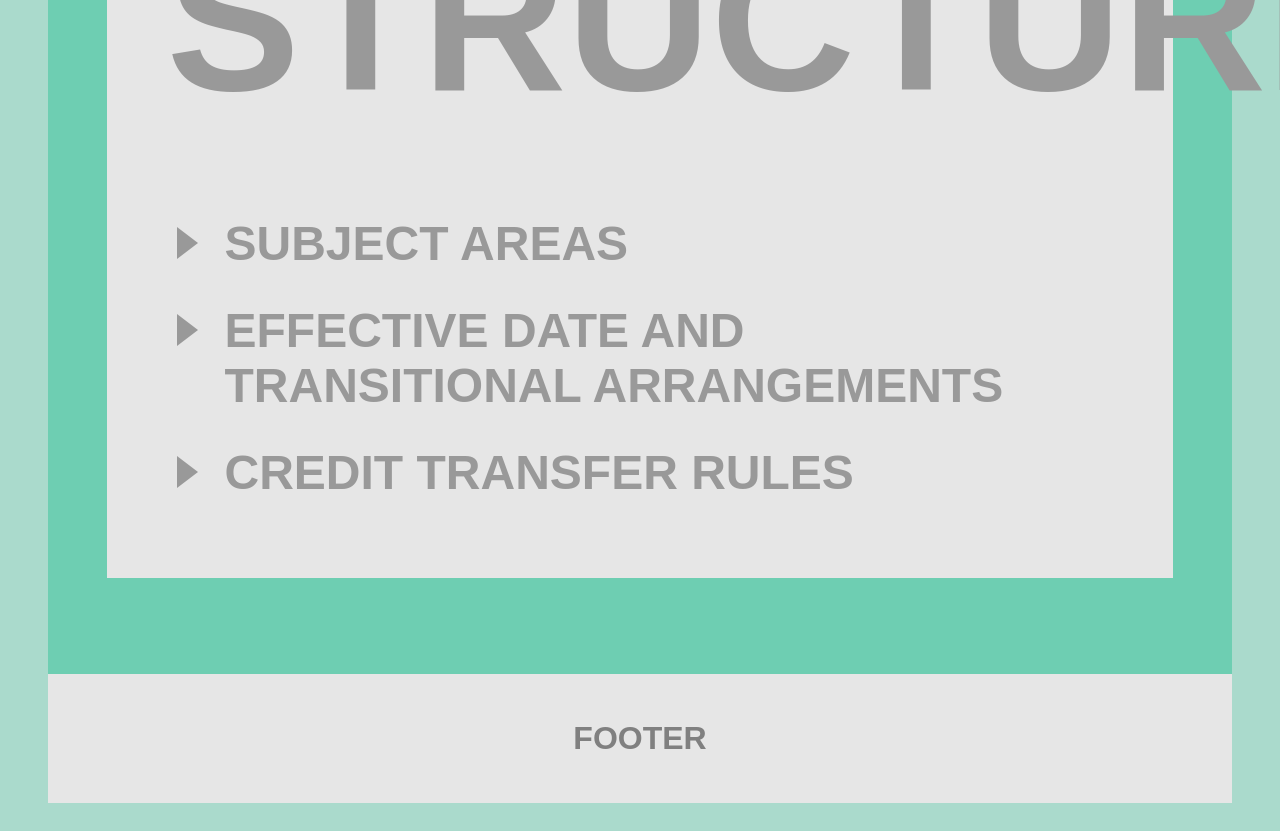
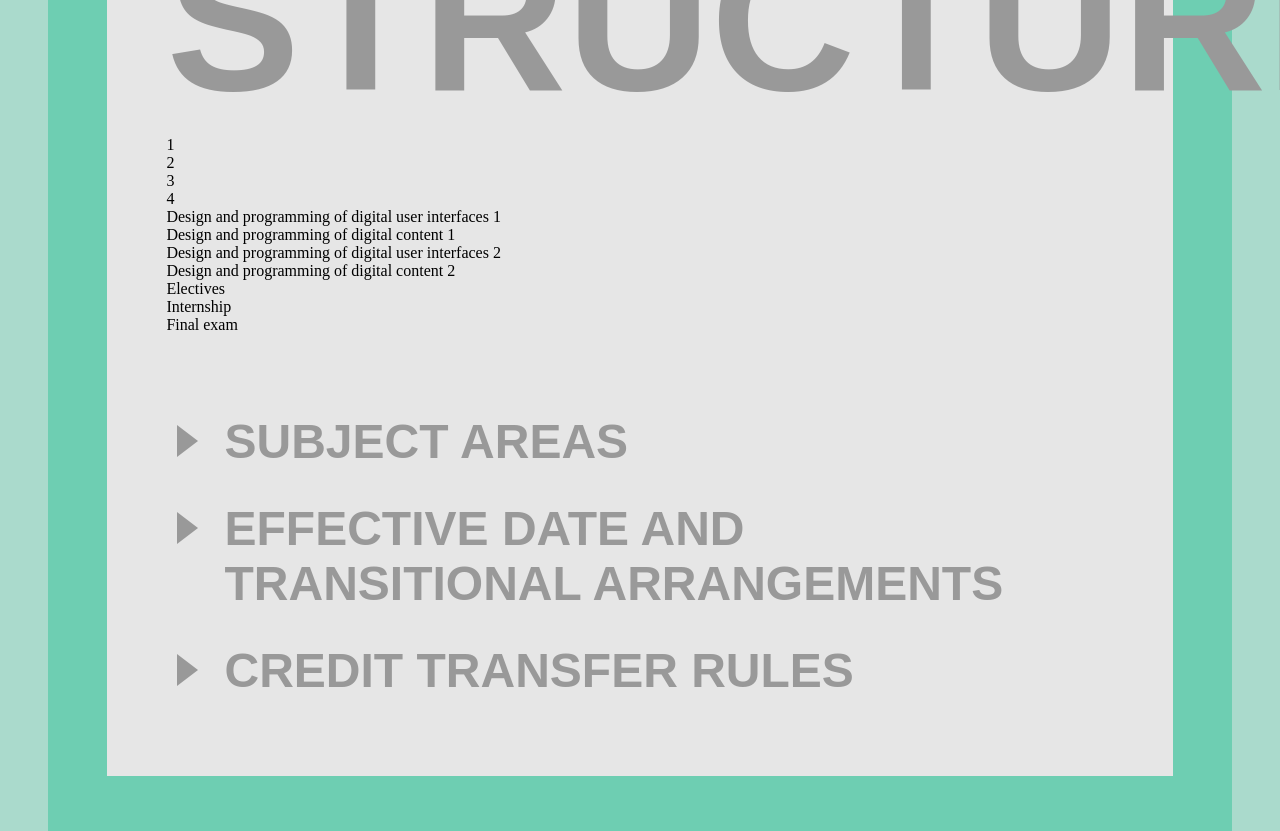
Before and after one commit to ludw0119/Curriculum_website, a plain HTML site: page index.html in a window 1280 px wide. Shown: the part 1200-2031 px from the top of the page. Drawn offline with Linux system fonts and the light colour scheme.

Commit message:
adding program grid

```diff
--- a/index.html
+++ b/index.html
@@ -1,3 +1,4 @@
+
 <!DOCTYPE html>
 <html lang="en">
 <head>
@@ -8,7 +9,9 @@
 </head>
 
 <body>
-    <header>
+    <!--    <header>-->
+
+    <div class="background">
         <div class="wrapper-header">
             <div class="header-area1">
                 <a href="index.html" id="logo"><img alt="KEA logo" src="images/logo-main-black-single.png"></a>
@@ -28,14 +31,22 @@
             </div>
 
             <nav id="header-area3" class="header-area3">
-                                <a href="#overview"><h2 class="bigMenuTxt">Overview</h2></a>
-                                <a href="#programStructure"><h2 class="bigMenuTxt">Program structure</h2 ></a>
-                                <a href="#exams"><h2 class="bigMenuTxt">Exams</h2></a>
-                                <a href="#internships"><h2 class="bigMenuTxt">Interships</h2></a>
+                <a href="#overview">
+                    <h2 class="bigMenuTxt"> Overview</h2>
+                </a>
+                <a href="#programStructure">
+                    <h2 class="bigMenuTxt"> Program structure </h2>
+                </a>
+                <a href="#exams">
+                    <h2 class="bigMenuTxt"> Exams </h2>
+                </a>
+                <a href="#internships">
+                    <h2 class="bigMenuTxt"> Interships </h2>
+                </a>
             </nav>
 
         </div>
-    </header>
+        <!--    </header>-->
 
         <main>
             <section id="section1" class="sections">
@@ -50,6 +61,21 @@
 
             <section id="section2" class="sections">
                 <h2 class="secTitle">PROGRAM STRUCTURE</h2>
+                <div class="program">
+                    <div class="program-area1">1</div>
+                    <div class="program-area2">2</div>
+                    <div class="program-area3">3</div>
+                    <div class="program-area4">4</div>
+                    <div class="program-area5">Design and programming of digital user interfaces 1</div>
+                    <div class="program-area6">Design and programming of digital content 1</div>
+                    <div class="program-area7"> Design and programming of digital user interfaces 2</div>
+                    <div class="program-area8">Design and programming of digital content 2
+                    </div>
+                    <div class="program-area9">Electives</div>
+                    <div class="program-area10">Internship</div>
+                    <div class="program-area11">Final exam</div>
+                </div>
+
                 <ul class="secList">
                     <li class="bulletpoint">SUBJECT AREAS</li>
                     <li class="bulletpoint">EFFECTIVE DATE AND TRANSITIONAL ARRANGEMENTS</li>
@@ -58,6 +84,7 @@
             </section>
 
         </main>
+    </div>
     <footer>
         <h1>FOOTER</h1>
     </footer>
@@ -68,7 +95,7 @@
 
         burger.addEventListener("click", functionOpen);
 
-    function functionOpen(){
+        function functionOpen() {
             headerArea3.classList.toggle("burger-open");
 
         }
```
Lines whose indentation alone changed are shown as unchanged.
